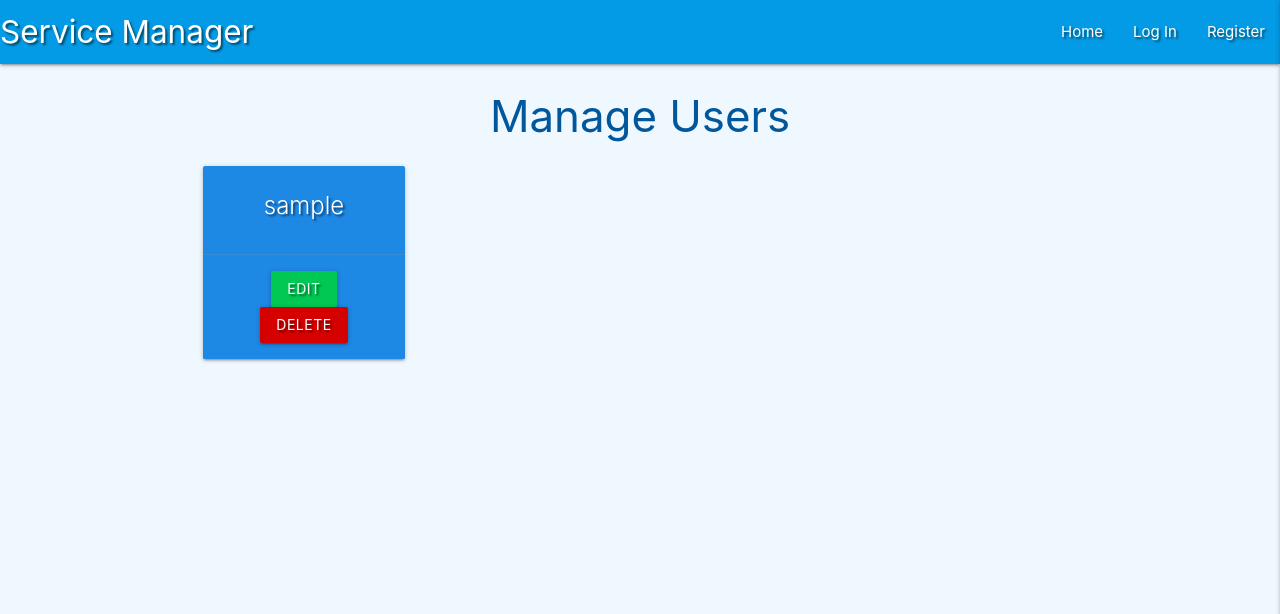
After one commit to marks530/ms3_project, a Flask app: page /manage_users in a window 1280 px wide. The commit adds this page. Shown: the top 614 px of the page. Run offline with Flask 2, Linux system fonts and the light colour scheme; a database or web service that is not in the repository returns one stand-in record (values such as "Sample title"); some libraries are stand-ins or nearby versions.

Commit message:
Add Manage Users template

```diff
--- a/app.py
+++ b/app.py
@@ -144,6 +144,11 @@ def delete_record(serviceReport_id):
     flash("Record Successfully Deleted")
     return redirect(url_for("get_serviceReports"))
 
+@app.route("/manage_users")
+def manage_users():
+    users = list(mongo.db.users.find().sort("username", 1))
+    return render_template("manage_users.html", users=users)
+
 
 if __name__ == "__main__":
     app.run(host=os.environ.get("IP"),
--- a/templates/base.html
+++ b/templates/base.html
@@ -27,7 +27,9 @@
                 {% if session.user %}
                     <li><a href="{{ url_for('profile', username=session['user']) }}">Profile</a></li>
                     <li><a href="{{ url_for('add_record') }}">New Record</a></li>
-                    <li><a href="#">Manage Users</a></li>
+                    {% if session.user|lower == "admin"|lower %}
+                        <li><a href="{{ url_for('manage_users') }}">Manage Users</a></li>
+                    {% endif %}
                     <li><a href="{{ url_for('logout') }}">Log Out</a></li>
                 {% else %}
                     <li><a href="{{ url_for('login') }}">Log In</a></li>
@@ -44,7 +46,9 @@
                 {% if session.user %}
                     <li><a href="{{ url_for('profile', username=session['user']) }}">Profile</a></li>
                     <li><a href="{{ url_for('add_record') }}">New Record</a></li>
-                    <li><a href="#">Manage Users</a></li>
+                    {% if session.user|lower == "admin|lower" %}
+                        <li><a href="{{ url_for('manage_users') }}">Manage Users</a></li>
+                    {% endif %}
                     <li><a href="{{ url_for('logout') }}">Log Out</a></li>
                 {% else %}
                     <li><a href="{{ url_for('login') }}">Log In</a></li>
--- /dev/null
+++ b/templates/manage_users.html
@@ -0,0 +1,22 @@
+{% extends "base.html" %}
+{% block content %}
+
+<h3 class="light-blue-text text-darken-4 center-align">Manage Users</h3>
+
+<div class="row">
+    {% for user in users %}
+    <div class="col s12 m3">
+        <div class="card blue darken-1 text-shadow center-align">
+            <div class="card-content white-text">
+            <span class="card-title">{{ user.username }}</span>
+            </div>
+            <div class="card-action">
+            <a href="#" class="btn green accent-4">Edit</a>
+            <a href="#" class="btn red accent-4">Delete</a>
+            </div>
+        </div>
+    </div>
+    {% endfor %}
+  </div>
+
+{% endblock %}
--- a/templates/serviceReports.html
+++ b/templates/serviceReports.html
@@ -42,7 +42,7 @@
                     </div>
                     {% if session.user|lower == serviceReport.engineer_name|lower %}
                     <div class="card-action">
-                      <a href="{{ url_for('delete_record', serviceReport_id=serviceReport._id) }}" class="btn-small green accent-4">Delete</a>
+                      <a href="{{ url_for('delete_record', serviceReport_id=serviceReport._id) }}" class="btn-small red accent-4">Delete</a>
                       <a href="{{ url_for('edit_record', serviceReport_id=serviceReport._id) }}" class="btn-small light-blue lighten-1">Edit</a>
                     </div>
                     {% endif %}
```
